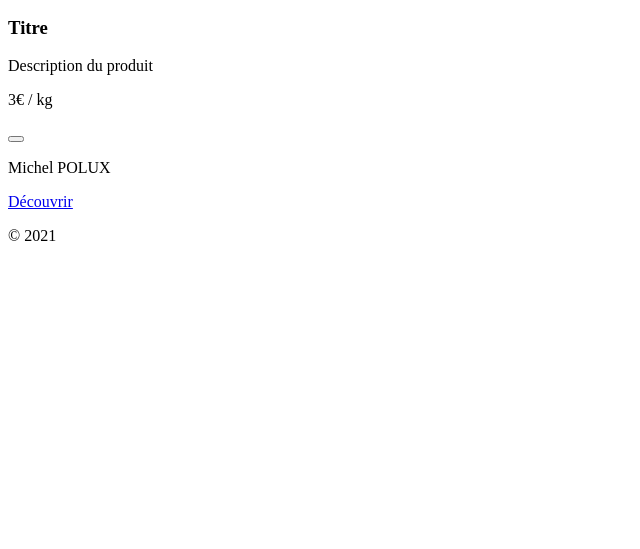
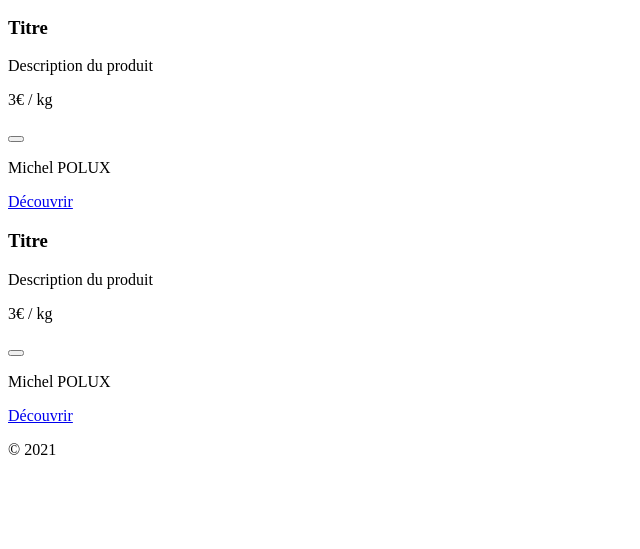
Before and after one commit to Yunis78/eportager_finale, a Symfony app: template templates/produits/produit.html.twig in a window 1280 px wide. Shown: the part 2955-3504 px from the top of the page, without its empty margins (0-640 px from the left). Before the commit the page ends 3196 px from the top, so only its background shows below. Run offline with Twig, Linux system fonts and the light colour scheme; the template is opened without the code that fills it, so the values that code supplies are empty; some libraries are stand-ins or nearby versions.

Commit message:
Mélissa-001 > ajout card
pour tester github desktop

```diff
--- a/templates/produits/produit.html.twig
+++ b/templates/produits/produit.html.twig
@@ -100,6 +100,31 @@
             </div>
         </div>
 
+         <!-- card produit -->
+         <div class="col-12 col-xl-6">
+            <div class="card w-100 d-flex flex-row m-1 px-0">
+                <!-- image -->
+                <div class="imageProduit col-4 p-0">
+                    <div style="background-image: url('{{ asset("img/Pomme1.jpg") }}');"></div>
+                </div>
+                <!-- description et prix -->
+                <div class="prix col-5 d-flex flex-column justify-content-between">
+                    <h3 class="mt-3">Titre</h3>
+                    <p>Description du produit</p>
+                    <div class="mb-3 d-flex flex-row">
+                        <p class="btnorange-inverse m-2 font-weight-bold">3€ / kg</p>
+                        <!-- <a href="#" class="btn btnvert m-2"><i class="ri-heart-line"></i></a> -->
+                        <button class="btn btnviolet m-2"><i class="ri-shopping-cart-2-line"></i></button>
+                    </div>
+                </div>
+                <!-- producteur -->
+                <div class="producteur col-3 d-flex flex-column justify-content-center align-items-center pb-3">
+                    <div class="mt-3" style="background-image: url('{{ asset("img/Exploit1.jpg") }}');"></div>
+                    <p class="text-center mt-2 mb-1 font-weight-bold">Michel POLUX</p>
+                    <a href="#" class="btn btnvert m-2">Découvrir</a>
+                </div>
+            </div>
+        </div>
 
     </div>
 
```
